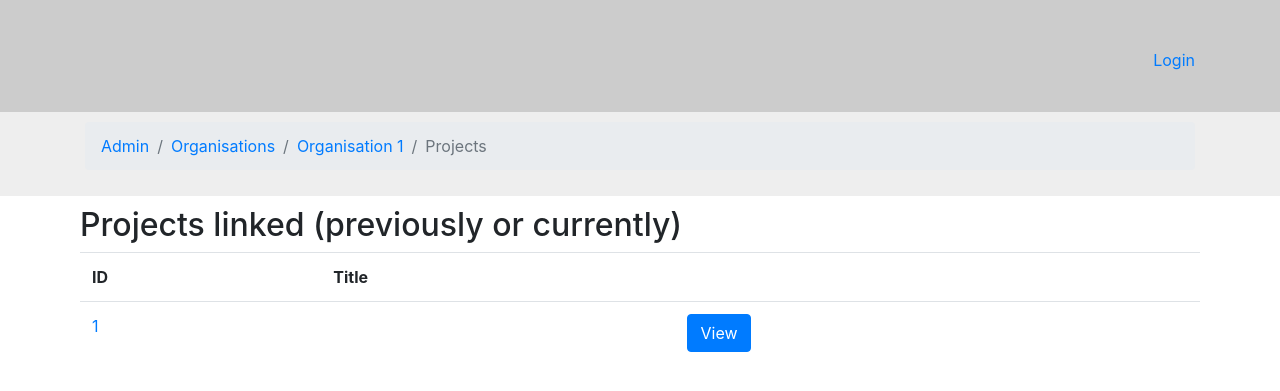
After one commit to INDIGO-Initiative/database-app, a Django app: template indigo/templates/indigo/admin/organisation/projects.html in a window 1280 px wide. The commit adds this page. Shown: the top 391 px of the page. Run offline with Django 3.2, Linux system fonts and the light colour scheme; the template is opened without the code that fills it: most values are stand-ins (such as "Sample title", 1, 10 or a date in 2020); some libraries are stand-ins or nearby versions.

Commit message:
web: Admin Org page, list linked projects

```diff
--- a/indigo/templates/indigo/admin/organisation/index.html
+++ b/indigo/templates/indigo/admin/organisation/index.html
@@ -25,6 +25,7 @@
     {% endfor %}
 </table>
 
+<P><a href="{% url 'indigo_admin_organisation_projects' public_id=organisation.public_id %}" class="btn btn-primary">Projects Using This</a></P>
 <P><a href="{% url 'indigo_admin_organisation_download_form' public_id=organisation.public_id %}" class="btn btn-primary">Download Form</a></P>
 <P><a href="{% url 'indigo_admin_organisation_import_form' public_id=organisation.public_id %}" class="btn btn-primary">Upload/Import Form</a></P>
 <P><a href="{% url 'indigo_admin_organisation_moderate' public_id=organisation.public_id %}" class="btn btn-primary">Moderate</a></P>
--- /dev/null
+++ b/indigo/templates/indigo/admin/organisation/projects.html
@@ -0,0 +1,40 @@
+{% extends 'indigo/base-admin.html' %}
+
+{% block head_title %}Projects for Organisation {{ organisation.public_id }}{% endblock %}
+
+{% block breadcrumbs %}
+    <nav aria-label="breadcrumb">
+      <ol class="breadcrumb">
+        <li class="breadcrumb-item"><a href="{% url 'indigo_admin_index' %}">Admin</a></li>
+        <li class="breadcrumb-item"><a href="{% url 'indigo_admin_organisation_list' %}">Organisations</a></li>
+        <li class="breadcrumb-item"><a href="{% url 'indigo_admin_organisation_index' public_id=organisation.public_id  %}">Organisation {{ organisation.public_id }}</a></li>
+        <li class="breadcrumb-item active" aria-current="page">Projects</li>
+      </ol>
+    </nav>
+{% endblock %}
+
+
+{% block content %}
+
+    <h2>Projects linked (previously or currently)</h2>
+
+    {% if project_links %}
+        <table class="table">
+            <tr>
+                <th>ID</th>
+                <th>Title</th>
+                <th>&nbsp;</th>
+            </tr>
+            {% for project_link in project_links %}
+                <tr>
+                    <td><a href="{% url 'indigo_admin_project_index' public_id=project_link.project.public_id %}">{{ project_link.project.public_id }}</a></td>
+                    <td>{{ project_link.project.data_private.name.value }}</td>
+                    <td><a href="{% url 'indigo_admin_project_index' public_id=project_link.project.public_id %}" class="btn btn-primary">View</a></td>
+                </tr>
+            {% endfor %}
+        </table>
+    {% else %}
+        <p>No projects are linked.</p>
+    {% endif %}
+
+{% endblock %}
--- a/indigo/urls.py
+++ b/indigo/urls.py
@@ -109,6 +109,11 @@ urlpatterns = [
         name="indigo_admin_organisation_index",
     ),
     path(
+        "admin/organisation/<public_id>/projects",
+        views.admin_organisation_projects,
+        name="indigo_admin_organisation_projects",
+    ),
+    path(
         "admin/organisation/<public_id>/download_form",
         views.admin_organisation_download_form,
         name="indigo_admin_organisation_download_form",
```
Also changed, not shown: indigo/views.py (+16 -0 lines).
